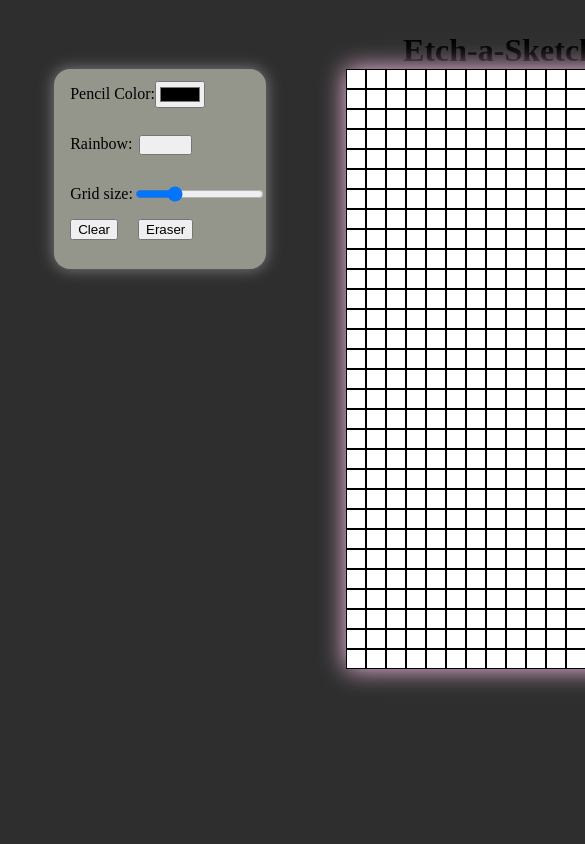
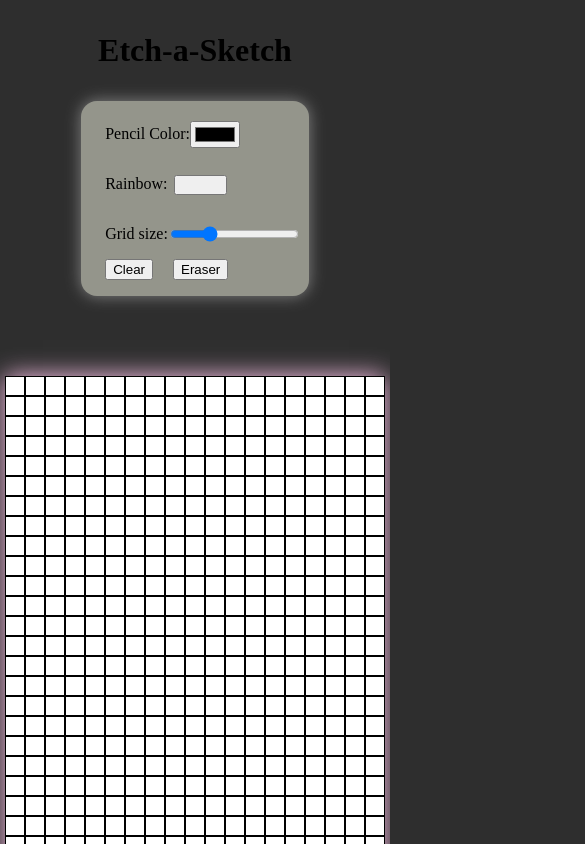
Before and after one commit to Kirielaa/Etch-a-Sketch, a plain HTML site: page index.html in a window 390 px wide. Shown: the top 844 px of the page, 585 px wide, since content can reach past the window. Drawn offline with Linux system fonts and the light colour scheme.

Commit message:
Tidying up

```diff
--- a/java.js
+++ b/java.js
@@ -56,7 +56,6 @@
 
 createGrid(gridSize);
 
-
 // Clear button
 
 function erase() {
@@ -107,7 +106,6 @@
 // Pencil Color option
 
 //Function that detects the color the user picked
-
 function colorPencil() {
     const divs = document.querySelectorAll("#sketch-container > div");
     divs.forEach ((div) => {
--- a/styles.css
+++ b/styles.css
@@ -16,8 +16,8 @@
 }
 
 h1 {
-    margin-top: 2rem;
     text-align: center;
+    margin: 2rem;
 }
 
 /* h4 {
@@ -36,7 +36,9 @@
     background-color: #94958b;
     box-shadow: 0 0 1rem rgb(131, 131, 131);
     border-radius: 1rem;
-    height: 200px;
+    height: fit-content;
+    padding: 0.5rem;
+    padding-bottom: 1rem;
 }
 
 .options-container > * {
@@ -88,9 +90,4 @@
         flex-wrap: wrap;
         margin: 0 5px 10px 5px;
     }
-
-    body {
-        min-width: 1000px;
-        height: 800px;
-    }
 }
```
